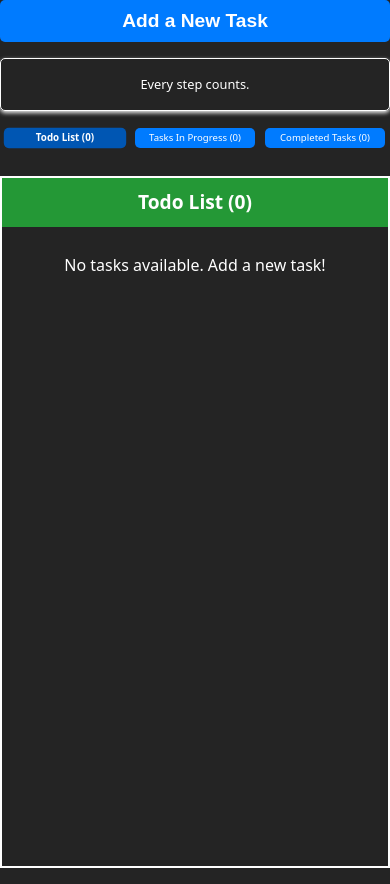
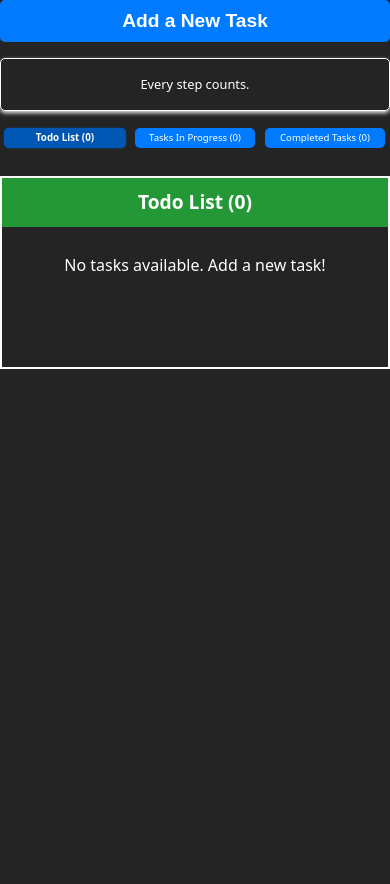
Before and after one commit to jaysquare24/To-do-App, a React (Vite) app: page /todos in a window 390 px wide. After the commit the page ends 844 px from the top, so only its background shows below. Built offline with nearby package versions, Linux system fonts and the light colour scheme.

Commit message:
Edit style

```diff
--- a/src/App.scss
+++ b/src/App.scss
@@ -86,14 +86,15 @@ body.modal-open {
 .tasks-status-container {
   display: flex;
   justify-content: space-between;
-  margin: 13rem 1rem 0 ;
+  padding: 13rem 1rem 0 ;
+  height: calc(100vh - 120px - 5rem);
+  overflow-y: auto;
 
  .task-section{
    width: 30%;
    padding-bottom: 4rem;
    border: 1px solid white;
-   height: calc(100vh - 120px - 5rem);
-   overflow-y: auto;
+
 
 
   }
@@ -351,7 +352,7 @@ li{
     flex-direction: column;
     align-items: center;
     margin: 0 auto 0 ;
-    padding-top: 15rem;
+    padding: 15rem 0 0;
 
    .fallback-message{
       font-size: 1.2rem;
@@ -511,7 +512,8 @@ li{
 
   .tasks-status-container {
       margin: 0 auto 0 ;
-      padding-top: 11rem;;
+      padding-top: 11rem;
+      height: calc(100vh - 120px - 2rem);
     .fallback-message{
       font-size: 1rem;
 
@@ -520,7 +522,6 @@ li{
     .task-section {
       width: 100%;
       margin-bottom: 1rem;
-      height: calc(100vh - 120px - 2rem);
       border: 2px solid white;
     }
 
```
